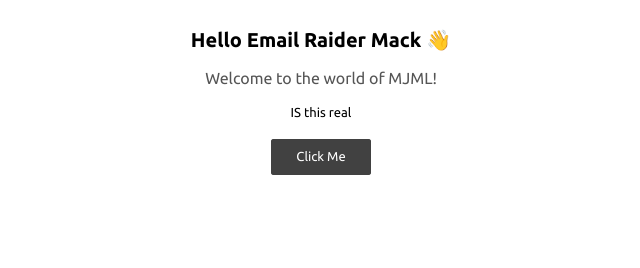
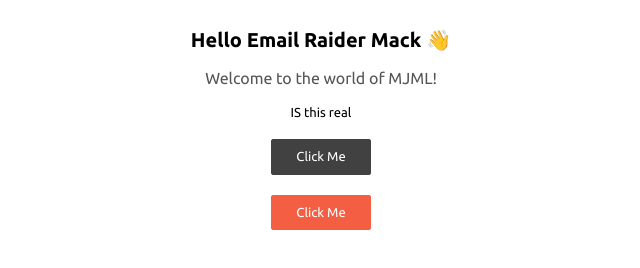
Before and after one commit to MNRSkills/Project-two-reset-pw-EmailDev, a website: page dist/index.html in a window 1280 px wide. Shown: the whole page, without its empty margins (319-959 px from the left). Drawn offline with Linux system fonts and the light colour scheme.

Commit message:
second commit

```diff
--- a/dist/index.html
+++ b/dist/index.html
@@ -80,6 +80,19 @@
                         </table>
                       </td>
                     </tr>
+                    <tr>
+                      <td align="center" style="border-collapse: collapse; mso-table-lspace: 0pt; mso-table-rspace: 0pt; font-size: 0px; padding: 10px 25px; word-break: break-word;">
+                        <table border="0" cellpadding="0" cellspacing="0" role="presentation" style="mso-table-lspace: 0pt; mso-table-rspace: 0pt; border-collapse: separate; line-height: 100%;">
+                          <tbody>
+                            <tr>
+                              <td align="center" bgcolor="#F45E43" role="presentation" style="border-collapse: collapse; mso-table-lspace: 0pt; mso-table-rspace: 0pt; border: none; border-radius: 3px; cursor: auto; mso-padding-alt: 10px 25px; background: #F45E43;" valign="middle">
+                                <a href="https://example.com" style="display:inline-block;background:#F45E43;color:#ffffff;font-family:Ubuntu, Helvetica, Arial, sans-serif;font-size:13px;font-weight:normal;line-height:120%;margin:0;text-decoration:none;text-transform:none;padding:10px 25px;mso-padding-alt:0px;border-radius:3px;" target="_blank"> Click Me </a>
+                              </td>
+                            </tr>
+                          </tbody>
+                        </table>
+                      </td>
+                    </tr>
                   </tbody>
                 </table>
               </div>
```
Also changed, not shown: 2 other files.
